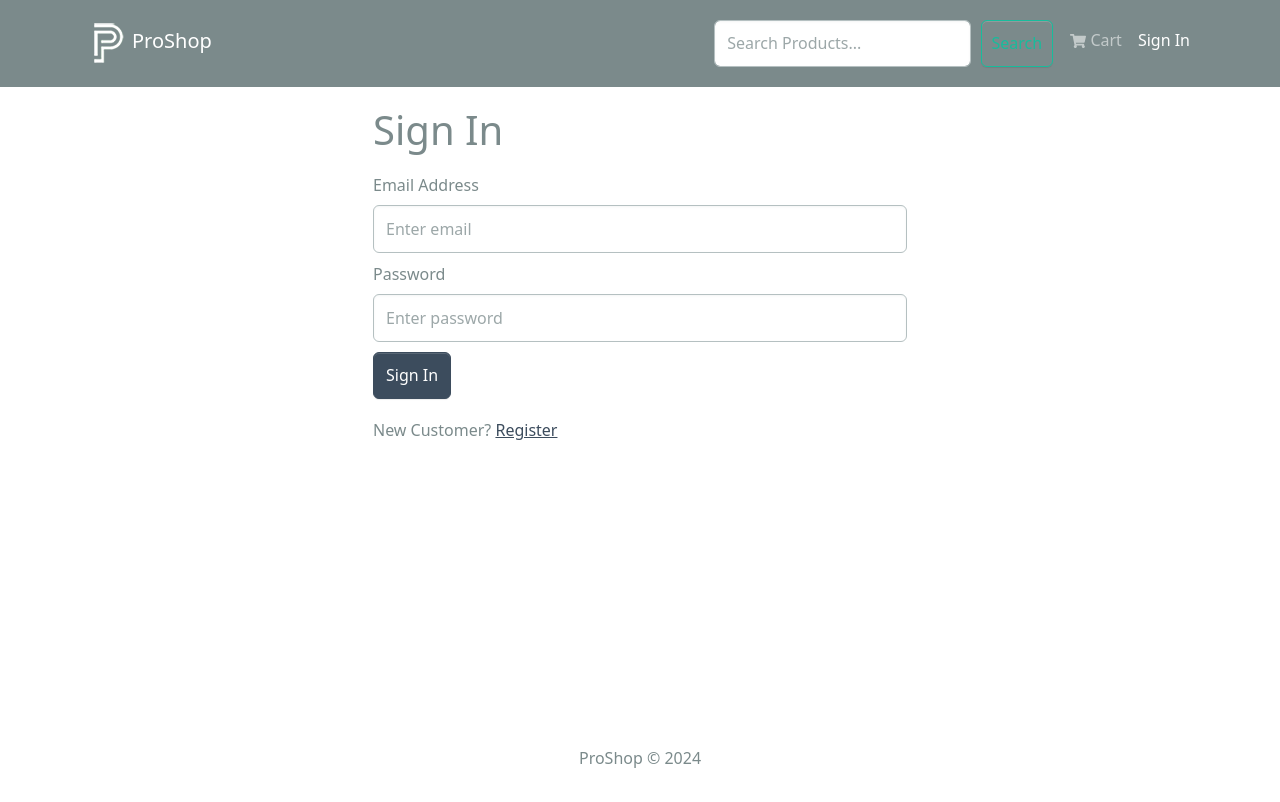
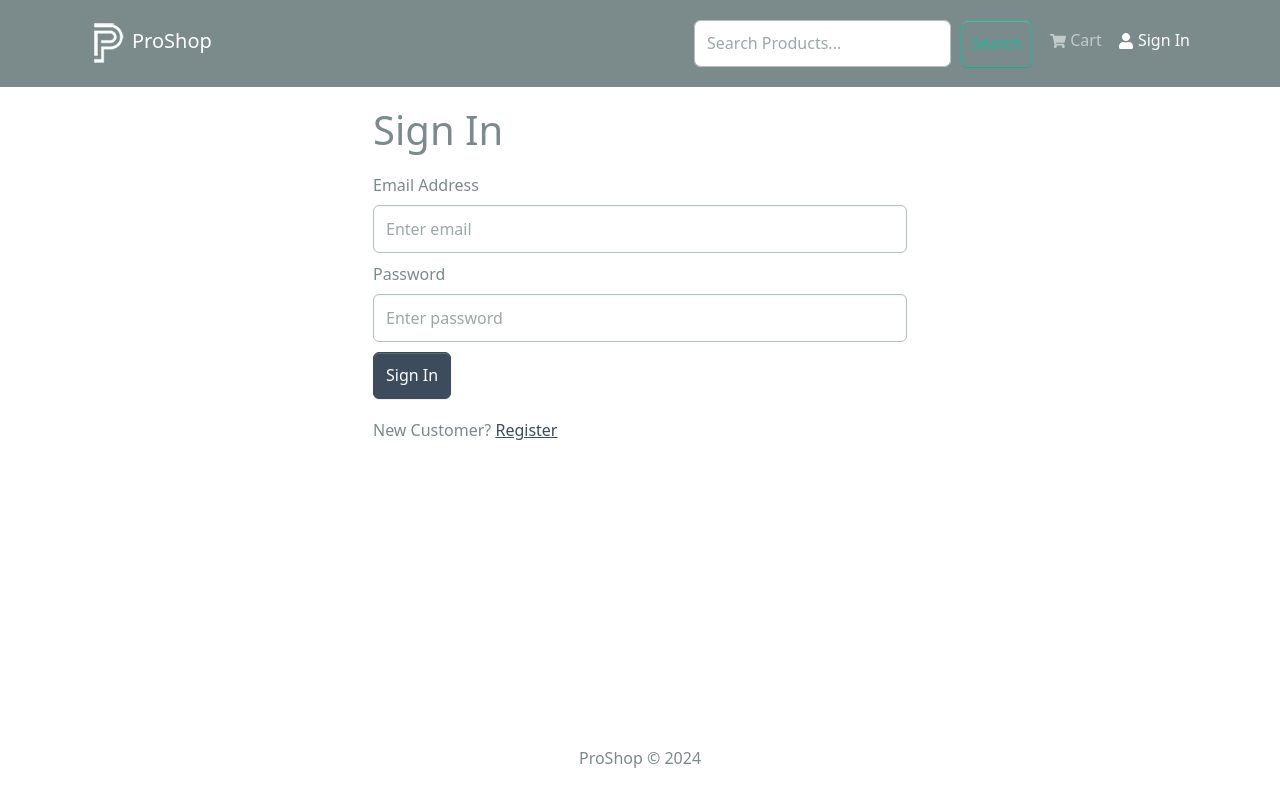
Before and after one commit to johnatticus/pro-shop-mern, a React (Create React App) app in the folder frontend/: page /login in a window 1280 px wide. Shown: the top 802 px of the page. Built offline with nearby package versions, Linux system fonts and the light colour scheme.

Commit message:
rid of react warnings

```diff
--- a/frontend/src/components/Header.jsx
+++ b/frontend/src/components/Header.jsx
@@ -62,7 +62,7 @@ const Header = () => {
   ) : (
     <LinkContainer to='/login'>
       <Nav.Link>
-        <i className='fas fa-user'></i> Sign In
+        <FaUser /> Sign In
       </Nav.Link>
     </LinkContainer>
   )
--- a/frontend/src/screens/HomeScreen.jsx
+++ b/frontend/src/screens/HomeScreen.jsx
@@ -1,4 +1,4 @@
-import { Row, Col, Carousel } from "react-bootstrap";
+import { Row, Col } from "react-bootstrap";
 import Product from "../components/Product";
 import { useGetProductsQuery } from "../slices/productsApiSlice";
 import Loader from "../components/Loader";
--- a/frontend/src/screens/admin/UserEditScreen.jsx
+++ b/frontend/src/screens/admin/UserEditScreen.jsx
@@ -54,6 +54,7 @@ const UserEditScreen = () => {
       </Link>
       <FormContainer>
         <h1>Edit User</h1>
+        {loadingUpdate && <Loader />}
         {isLoading ? (
           <Loader />
         ) : error ? (
```
